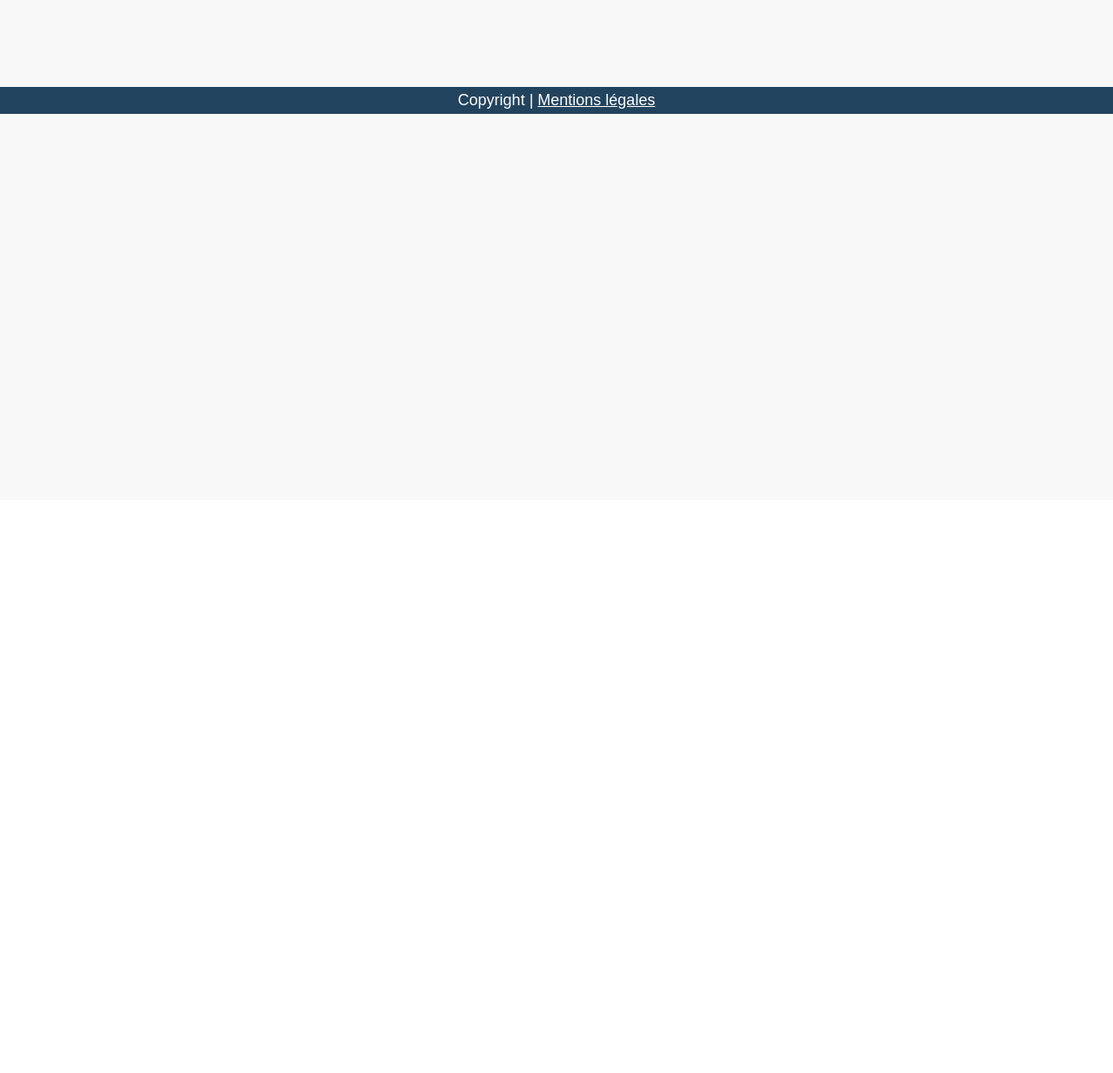
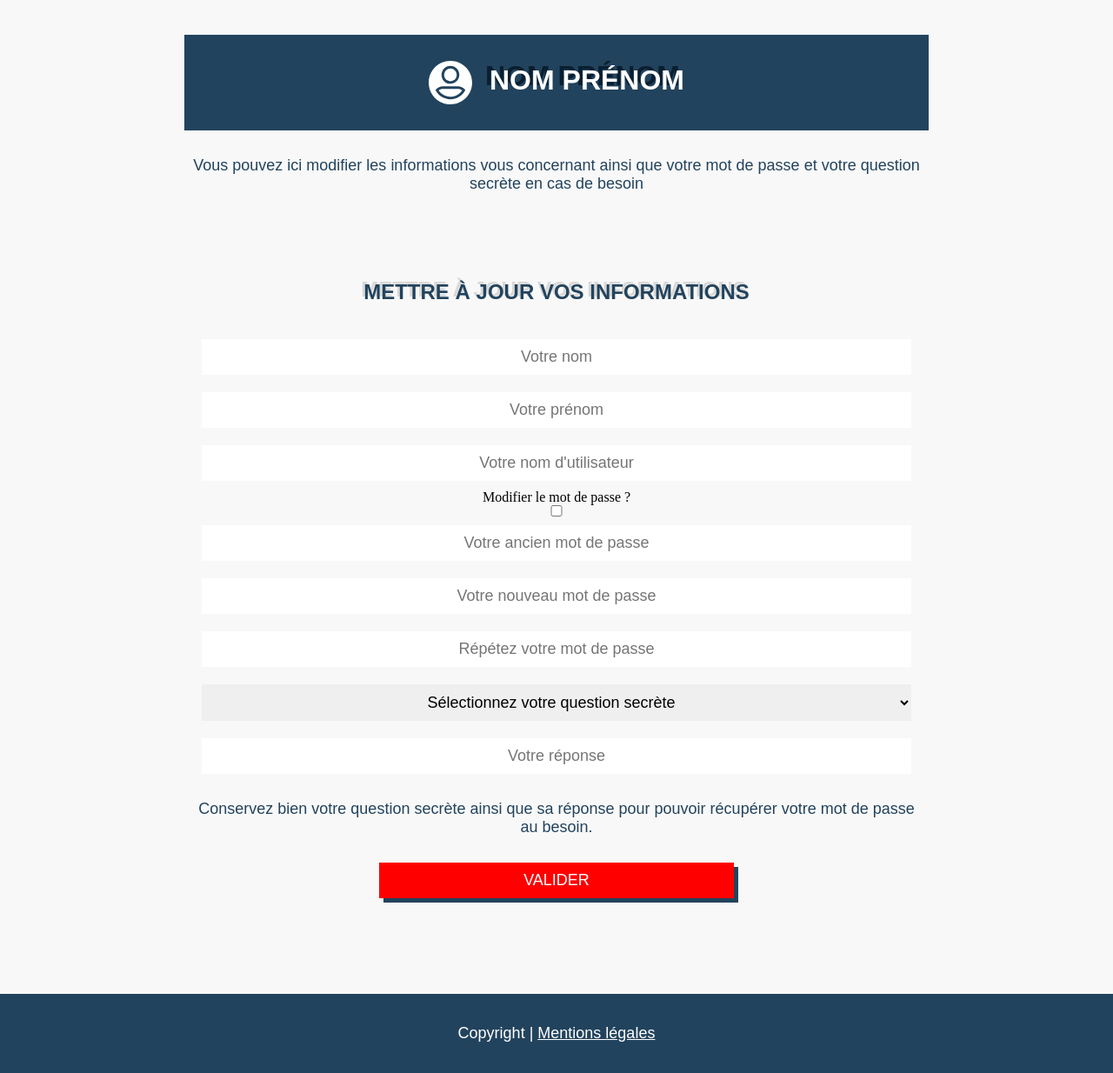
Before and after one commit to axelr40230/gbaf-extranet, a PHP site: page /profil.php in a window 1280 px wide. Shown: the part 225-1459 px from the top of the page at 87% size. Before the commit the page ends 356 px from the top, so only its background shows below. Run offline with PHP 8.4, Linux system fonts and the light colour scheme.

Commit message:
creation page profil en cours

```diff
--- a/detail-produit.php
+++ b/detail-produit.php
@@ -22,7 +22,7 @@
                 Nous proposons à des personnes issues de tout milieu de devenir entrepreneur grâce à un crédit et un accompagnement professionnel et personnalisé.<br />
                 Notre proposition : <br /><br /></p>
                     <ul>
-                        <li class="listing">un financement jusqu’à 30 000€ ;</li>
+                        <li class="listing">un financement jusqu’à 30000€ ;</li>
                         <li class="listing">un suivi personnalisé et gratuit ;</li>
                         <li class="listing">une lutte acharnée contre les freins sociétaux et les stéréotypes.</li>
                     </ul>
--- a/oubli-pass.php
+++ b/oubli-pass.php
@@ -34,8 +34,8 @@
                 <label for="reponse"><input type="text" name="reponse" id="reponse" placeholder="Votre réponse"></label>
                 </div>
                 <div class="champ-formulaire"><input type="submit" value="valider"></div>
-            </div>
-            </form>
+            </form></div>
+
 
         <div class="gros-conteneur colonne">
 
@@ -43,7 +43,7 @@
             <p><a href="inscription.php" class="bouton bleu">Je m'inscris !</a></p>
         </div>
         </div>
-    </div>
+
     <?php require 'footer.php';?>
 </body>
 </html>
--- a/profil.php
+++ b/profil.php
@@ -10,6 +10,45 @@
 
 <body>
     <?php require 'header3.php';?>
+    <div class="mega">
+        <div>
+            <h1 class="titre-profil"><img src="images/user.svg" width="50" height="50" alt="Télécharger le logo" style="vertical-align:middle;"><span style="margin-left: 20px;">Nom prénom</span></h1>
+        </div>
+        <div>
+            <p>Vous pouvez ici modifier les informations vous concernant ainsi que votre mot de passe et votre question secrète en cas de besoin</p>
+            <h2 class="titre-profil2 shadow">Mettre à jour vos informations</h2>
+            <div class="gros-conteneur">
+            <form action="confirmation-inscription.php" method="post">
+                <div class="champ-formulaire"><label for="nom"><input type="text" name="nom" id="nom" placeholder="Votre nom"></label></div>
+                <div class="champ-formulaire"><label for="prenom"><input type="text" name="prenom" id="prenom" placeholder="Votre prénom"></label></div>
+                <div class="champ-formulaire"><label for="user"><input type="text" name="user" id="user" placeholder="Votre nom d'utilisateur"></label></div>
+                <label for="mobile">Modifier le mot de passe ?</label>
+                <input type="checkbox" id="mobile" role="button">
+                <ul>
+                <div class="champ-formulaire"><label for="passold"><input type="password" name="passold" id="passold" placeholder="Votre ancien mot de passe"></label></div>
+                <div class="champ-formulaire"><label for="pass"><input type="password" name="pass" id="pass" placeholder="Votre nouveau mot de passe"></label></div>
+                <div class="champ-formulaire"><label for="pass-confirm"><input type="password" name="pass-confirm" id="pass-confirm" placeholder="Répétez votre mot de passe"></label></div></ul>
+              <div class="champ-formulaire">
+                    <label for="question"></label>
+                        <select name="question" id="question" class="question">
+                            <option value="">Sélectionnez votre question secrète</option>
+                            <option value="animal">Quel est le nom de votre premier animal de compagnie ?</option>
+                            <option value="prenom">Comment s'appelle votre mère ?</option>
+                            <option value="naissance">Où êtes-vous né.e ?</option>
+                            <option value="couleur">Quelle est votre couleur préférée ?</option>
+                        </select>
+                </div>
+
+                <div class="champ-formulaire">
+                <label for="reponse"><input type="text" name="reponse" id="reponse" placeholder="Votre réponse"></label>
+                </div>
+                <p class="contenu">Conservez bien votre question secrète ainsi que sa réponse pour pouvoir récupérer votre mot de passe au besoin.</p>
+                <div class="champ-formulaire"><input type="submit" value="Valider" class="bouton rouge"></div>
+            </form>
+        </div>
+
+        </div>
+    </div>
     <?php require 'footer.php';?>
 </body>
 </html>
--- a/style.css
+++ b/style.css
@@ -32,6 +32,15 @@ h2{
     color: #fff;
     width: 100%;
 }
+h1.titre-profil{
+    background-color: #22435D;
+    color: #fff;
+    width: 100%;
+}
+h2.titre-profil2{
+    background-color:rgba(0,0,0,0.00);
+    color: #22435D;
+}
 .detail-produit{
     background-color: #22435D;
     color: #fff;
@@ -48,16 +57,17 @@ p{
     font-size: 18px;
     text-align: center;
     color: #22435D;
+    padding: 30px 0 30px 0;
     }
 .contenu{
-        margin: 10px;
-    display: flex;
-    flex-flow: row wrap;
+    margin: 10px;
+
+    padding: 10px 0 10px 0;
     }
 .bouton{
     width: 100%;
     font-family: Oxygen, Arial;
-    font-size: 31px;
+    font-size: 18px;
     display: block;
     margin : auto;
     background-color: #FF0000;
@@ -143,7 +153,7 @@ footer{
     width: 70%;
     }
 .bloc{
-    display: flex;
+
     margin: 10px;
     flex-flow: column wrap;
     justify-content: center;
@@ -152,19 +162,21 @@ footer{
     position: static;
     padding: 30px 0 0 0;
     }
-.listing{
+li.listing{
     font-family: Quicksand, Arial;
     font-size: 18px;
     text-align: left;
     margin: 0 0 0 50px;
     color: #22435D;
+
 }
-.produit{
+p.produit{
     font-family: Quicksand, Arial;
     font-size: 18px;
     text-align: left;
     color: #22435D;
 }
+
 
 /*CSS globale homepage PC */
 
@@ -289,7 +301,7 @@ label{
 }
 input[type=submit]{
     font-family: Oxygen, Arial;
-    font-size: 31px;
+    font-size: 18px;
     display: block;
     margin : auto;
     background-color: #FF0000;
@@ -316,6 +328,12 @@ input[type=submit]:hover{
     padding: 10px 0 10px 0;
     border: none;
 }
+img.illustration{
+        width: 100%;
+        height: 100%;
+        margin : 0 auto;
+        align-items: center;
+    }
 
 /* CSS SMARTPHONE */
 
@@ -345,6 +363,7 @@ input[type=submit]:hover{
         margin: 10px;
     }
     .bouton{
+        width: 100%;
         font-size:12px;
     }
     .bloc{
@@ -372,9 +391,8 @@ input[type=submit]:hover{
         height:75px;
     }
 
-    .illustration{
-        width: 100%;
-    }
+
+
 /* CSS navigation smartphone */
 
 nav{
@@ -452,6 +470,7 @@ nav a{
         margin: 10px;
     }
     .bouton{
+        width: 100%;
         font-size:12px;
     }
     .bloc{
```
Also changed, not shown: produits.php (+6 -6 lines), images/book.svg (added), images/download.svg (added).
